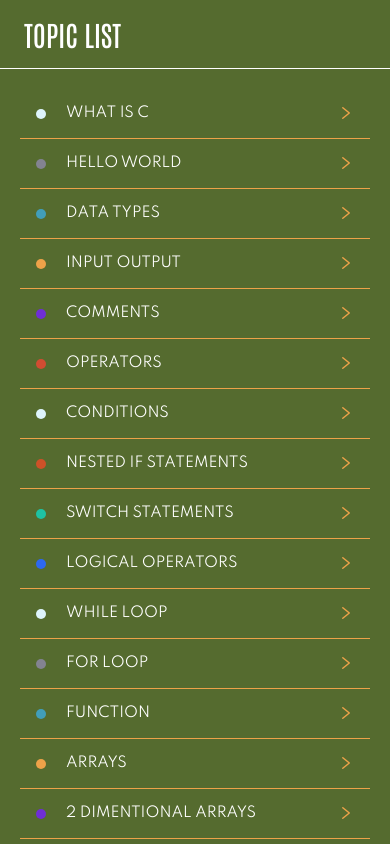
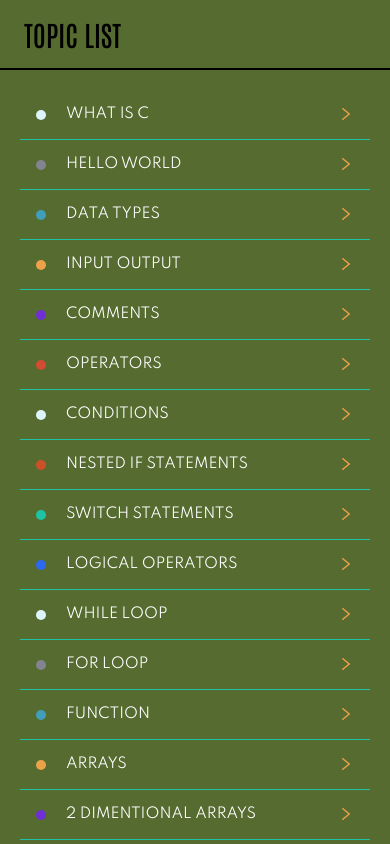
Before and after one commit to marzan999/C-Programming-App, a React Native app in the folder C-Programming/: screen /Home in a window 390 px wide. Built offline with nearby package versions, Linux system fonts and the light colour scheme.

Commit message:
modify ui

```diff
--- a/C-Programming/src/components/planet-header.js
+++ b/C-Programming/src/components/planet-header.js
@@ -9,10 +9,10 @@ import { useNavigation } from '@react-navigation/native';
 export default function PlanetHeader({ backButton = false, topicName, customStyles }) {
     const navigation = useNavigation();
     return (
-        <View style={{ paddingLeft: spacing[6], paddingVertical: spacing[4], borderBottomWidth: 0.5, borderColor: colors.white, flexDirection: 'row', alignItems: 'center' }}>
+        <View style={{ paddingLeft: spacing[6], paddingVertical: spacing[4], borderBottomWidth: 2, borderColor: colors.black, flexDirection: 'row', alignItems: 'center' }}>
             {backButton &&
                 <TouchableOpacity onPress={() => navigation.goBack()}>
-                    <AntDesign name="left" size={18} color="white" style={{ marginRight: spacing[4] }} />
+                    <AntDesign name="left" size={18} color="black" style={{ marginRight: spacing[4] }} />
                 </TouchableOpacity>
             }
             <Text preset='h2' style={customStyles}>{topicName}</Text>
--- a/C-Programming/src/screens/Details.js
+++ b/C-Programming/src/screens/Details.js
@@ -12,8 +12,8 @@ export default function Details({ route }) {
 
     return (
 
-        <SafeAreaView style={{ backgroundColor: colors.black, flex: 1 }}>
-            <PlanetHeader backButton={true} topicName='back to home' customStyles={{ fontSize: spacing[5] }} />
+        <SafeAreaView style={{ backgroundColor: '#556B2F', flex: 1 }}>
+            <PlanetHeader backButton={true} topicName='back to home' customStyles={{ fontSize: spacing[5], color: colors.black }} />
 
             <ScrollView>
                 <View style={{ paddingVertical: spacing[5], alignItems: 'center', justifyContent: 'center' }}>
--- a/C-Programming/src/screens/Home.js
+++ b/C-Programming/src/screens/Home.js
@@ -241,14 +241,14 @@ export default function Home({ navigation }) {
 
     return (
         <SafeAreaView style={{ backgroundColor: '#556B2F', flex: 1 }} >
-            <PlanetHeader backButton={false} topicName='TOPIC LIST' />
+            <PlanetHeader backButton={false} topicName='TOPIC LIST' customStyles={{ color: colors.black }} />
 
             <FlatList
                 data={C_TOPIC_LIST}
                 renderItem={renderItem}
                 keyExtractor={(item, index) => item.name}
                 contentContainerStyle={{ padding: spacing[5] }}
-                ItemSeparatorComponent={() => <View style={{ height: 1, backgroundColor: colors.orange }} />}
+                ItemSeparatorComponent={() => <View style={{ height: 1, backgroundColor: colors.green }} />}
             />
 
             <StatusBar barStyle="light-content" />
--- a/C-Programming/src/theme/color.js
+++ b/C-Programming/src/theme/color.js
@@ -1,5 +1,5 @@
 export const colors = {
-    black: '#070724',
+    black: '#000000',
     white: '#fff',
     darkGrey: '#38384F',
     grey: '#838391',
```
